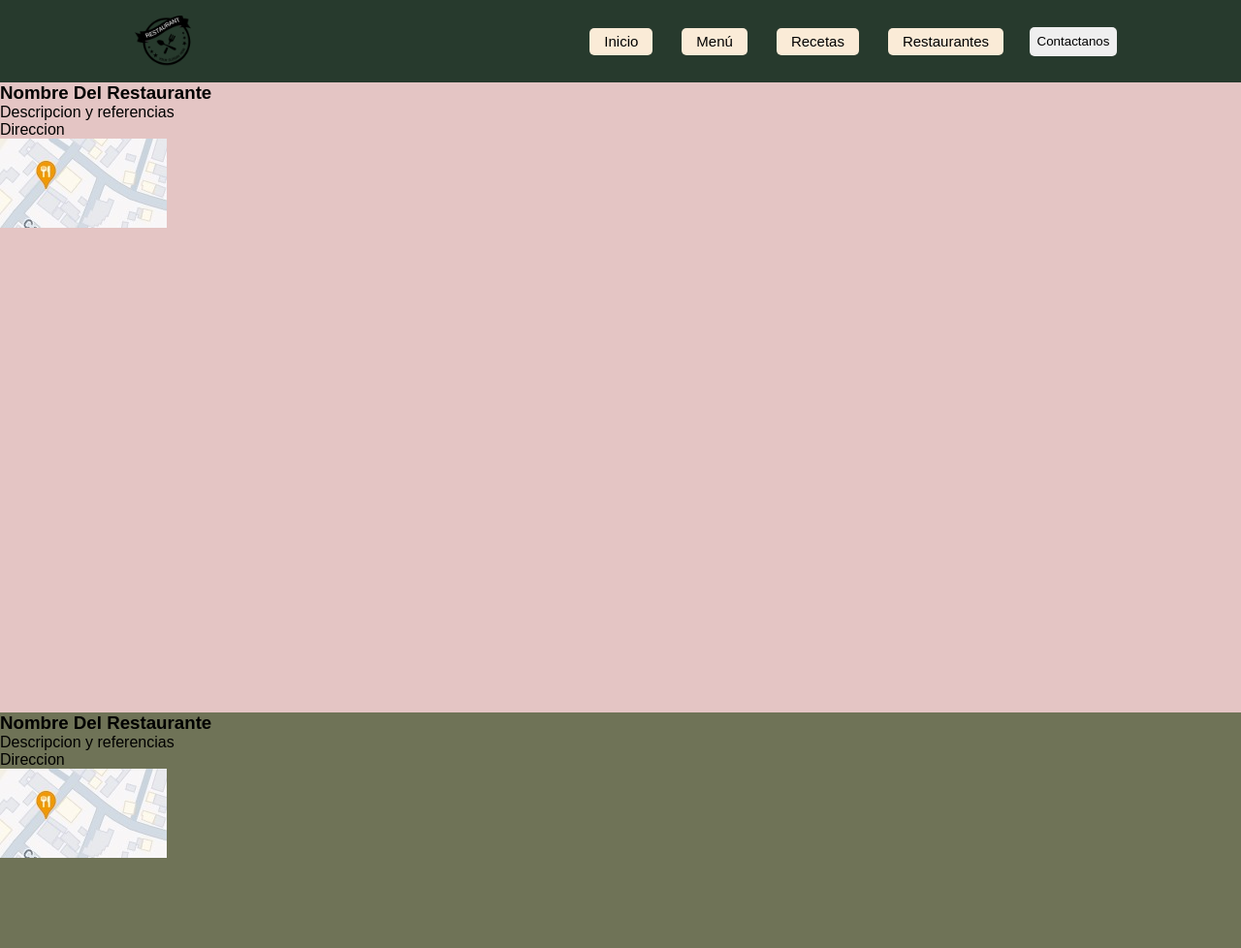
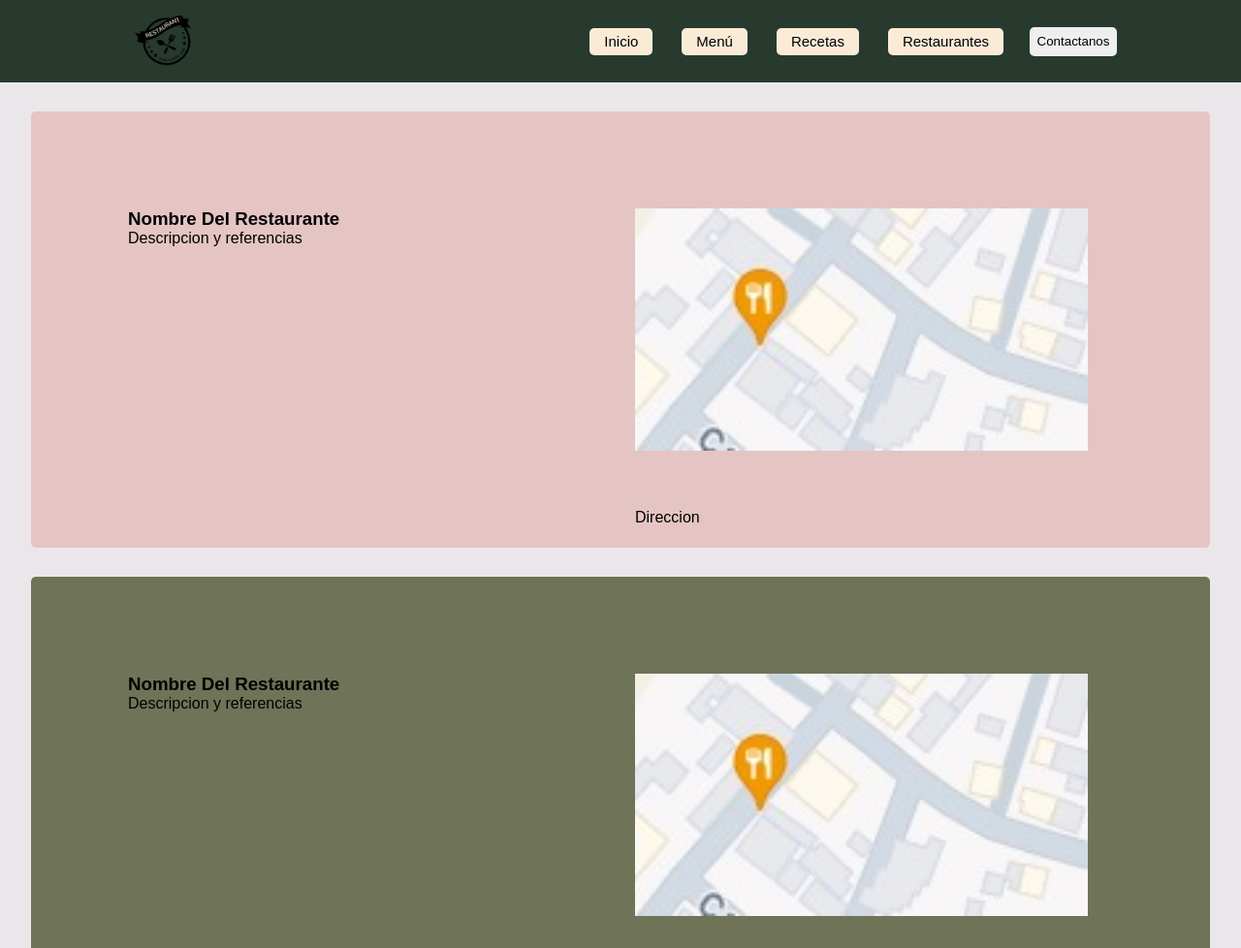
Before and after one commit to AlG87/Pagina-Restaurante-Mediterraneo, a plain HTML site: page paginas/restaurantes.html in a window 1280 px wide. Shown: the top 978 px of the page at 97% size. Drawn offline with Linux system fonts and the light colour scheme.

Commit message:
Arreglo de link restaurantes
se linkeo restaurantes html con restaurantes.css

```diff
--- a/paginas/restaurantes.html
+++ b/paginas/restaurantes.html
@@ -3,7 +3,7 @@
 <head>
     <meta charset="UTF-8">
     <meta name="viewport" content="width=device-width, initial-scale=1.0">
-    <link rel="stylesheet" href="../CSS/index.css">
+    <link rel="stylesheet" href="../CSS/mainCSS/restaurante.css">
     <title>Restaurantes</title>
 </head>
 <body>
```
